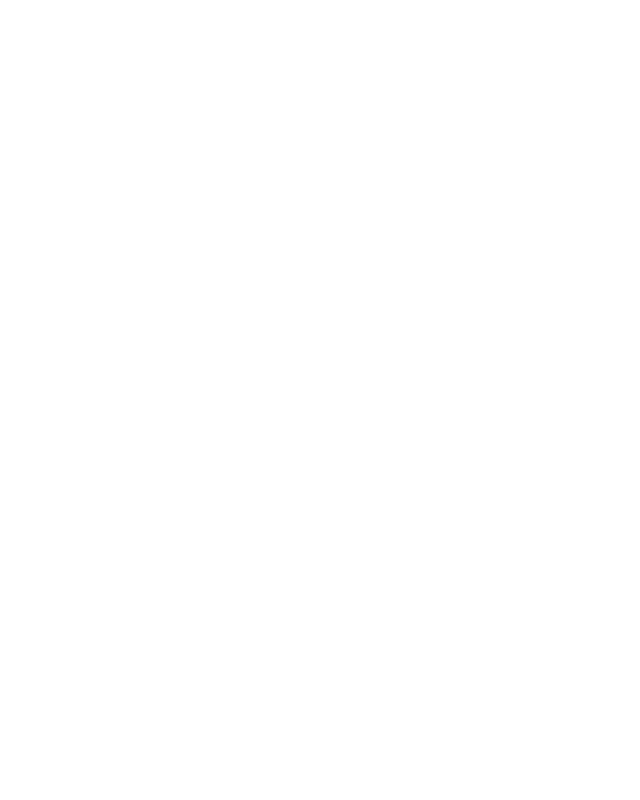
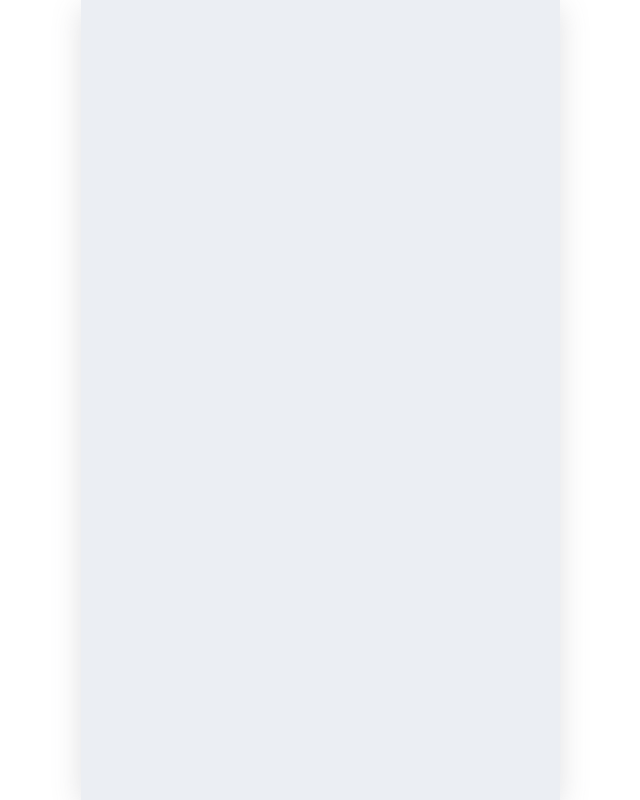
Before and after one commit to hufs-swai-capstone/the-global, a React (Create React App) app in the folder the-global/: page / in a window 1280 px wide. Shown: the whole page, without its empty margins (320-960 px from the left). Built offline with nearby package versions, Linux system fonts and the light colour scheme.

Commit message:
Style: add styles for screens larger than mobile size

```diff
--- a/the-global/src/App.js
+++ b/the-global/src/App.js
@@ -1,11 +1,7 @@
-import GlobalStyle from "./styles/GlobalStyle";
+import React from "react";
 
 function App() {
-  return (
-    <>
-      <GlobalStyle />
-    </>
-  );
+  return <></>;
 }
 
 export default App;
--- a/the-global/src/index.js
+++ b/the-global/src/index.js
@@ -3,11 +3,13 @@
 import App from "./App";
 import reportWebVitals from "./reportWebVitals";
 import { BrowserRouter } from "react-router-dom";
+import GlobalStyle from "./styles/GlobalStyle";
 
 const root = ReactDOM.createRoot(document.getElementById("root"));
 root.render(
   <React.StrictMode>
     <BrowserRouter>
+      <GlobalStyle />
       <App />
     </BrowserRouter>
   </React.StrictMode>
--- a/the-global/src/styles/GlobalStyle.js
+++ b/the-global/src/styles/GlobalStyle.js
@@ -1,10 +1,13 @@
 import { createGlobalStyle } from "styled-components";
+import reset from "styled-reset";
 
 const GlobalStyle = createGlobalStyle`
+  ${reset};
   * {
     margin: 0;
     padding: 0;
     box-sizing: border-box;
+    background-color: #EBEEF3;
   }
 
   li {
@@ -18,6 +21,25 @@
   button {
     cursor: pointer;
   }
+
+  @media (min-width: 479px) {
+    body {
+      display: flex;
+      justify-content: center;
+      align-items: center;
+      min-height: 100vh;
+      background-color: white;
+    }
+
+    #root {
+      width: 100vw;
+      max-width: 479px;
+      height: 100vh;
+      margin: auto;
+      background-color: #EBEEF3;
+      box-shadow: rgba(100, 100, 111, 0.2) 0px 7px 29px 0px;
+    }
+  }
 `;
 
 export default GlobalStyle;
```
